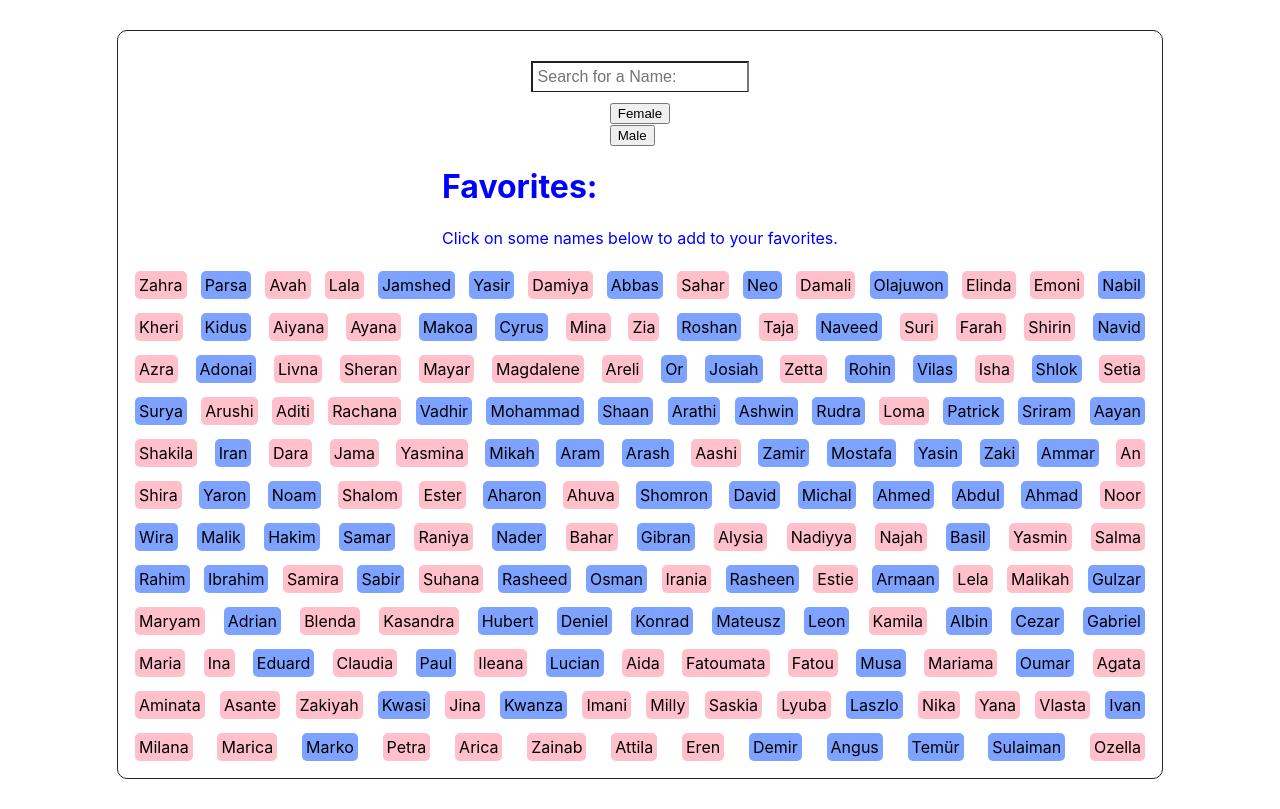
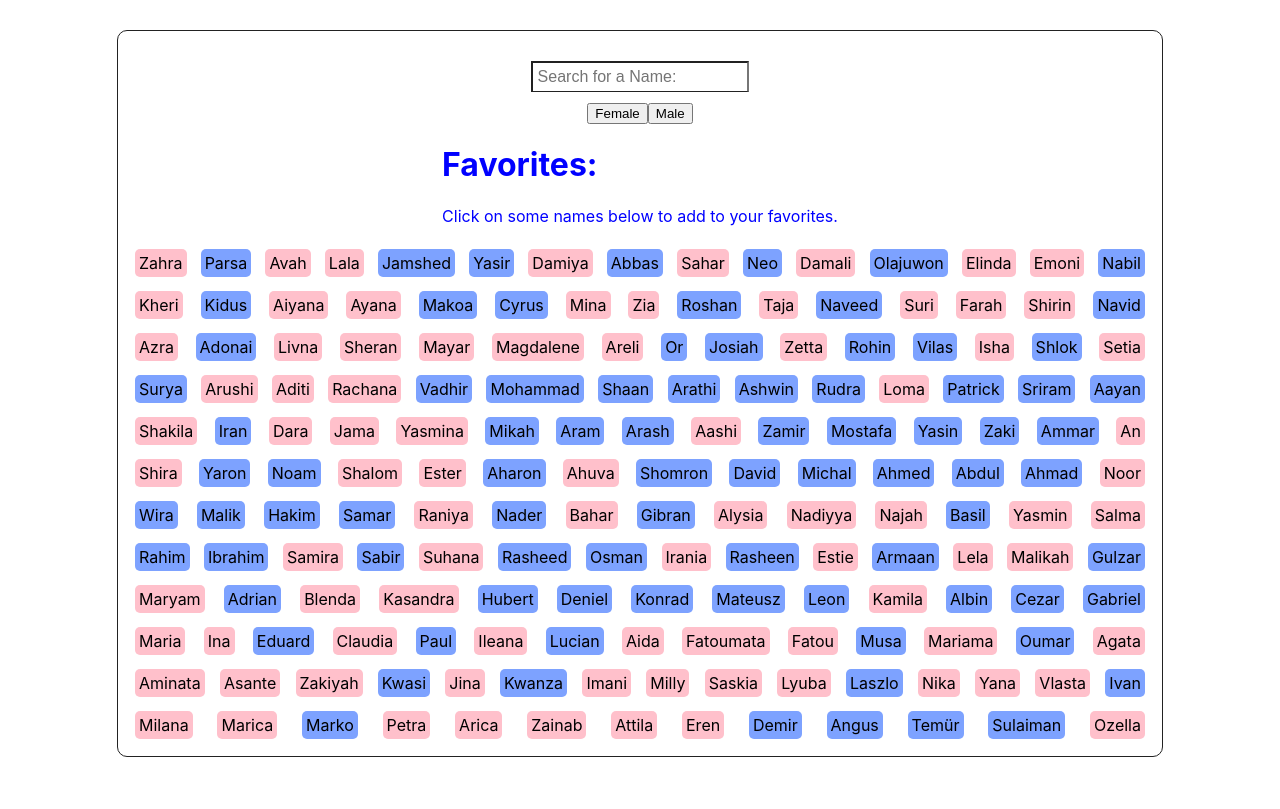
Before and after one commit to AdrianIlovan/baby-names-react, a React (Create React App) app: page / in a window 1280 px wide. Built offline with nearby package versions, Linux system fonts and the light colour scheme.

Commit message:
Update App.css

```diff
--- a/src/App.css
+++ b/src/App.css
@@ -67,3 +67,12 @@
 .favorite-names .female-names p {
   background-color: pink;
 }
+
+.buttons {
+  display: flex;
+  justify-content: space-between;
+}
+
+.female-button {
+
+}
```
